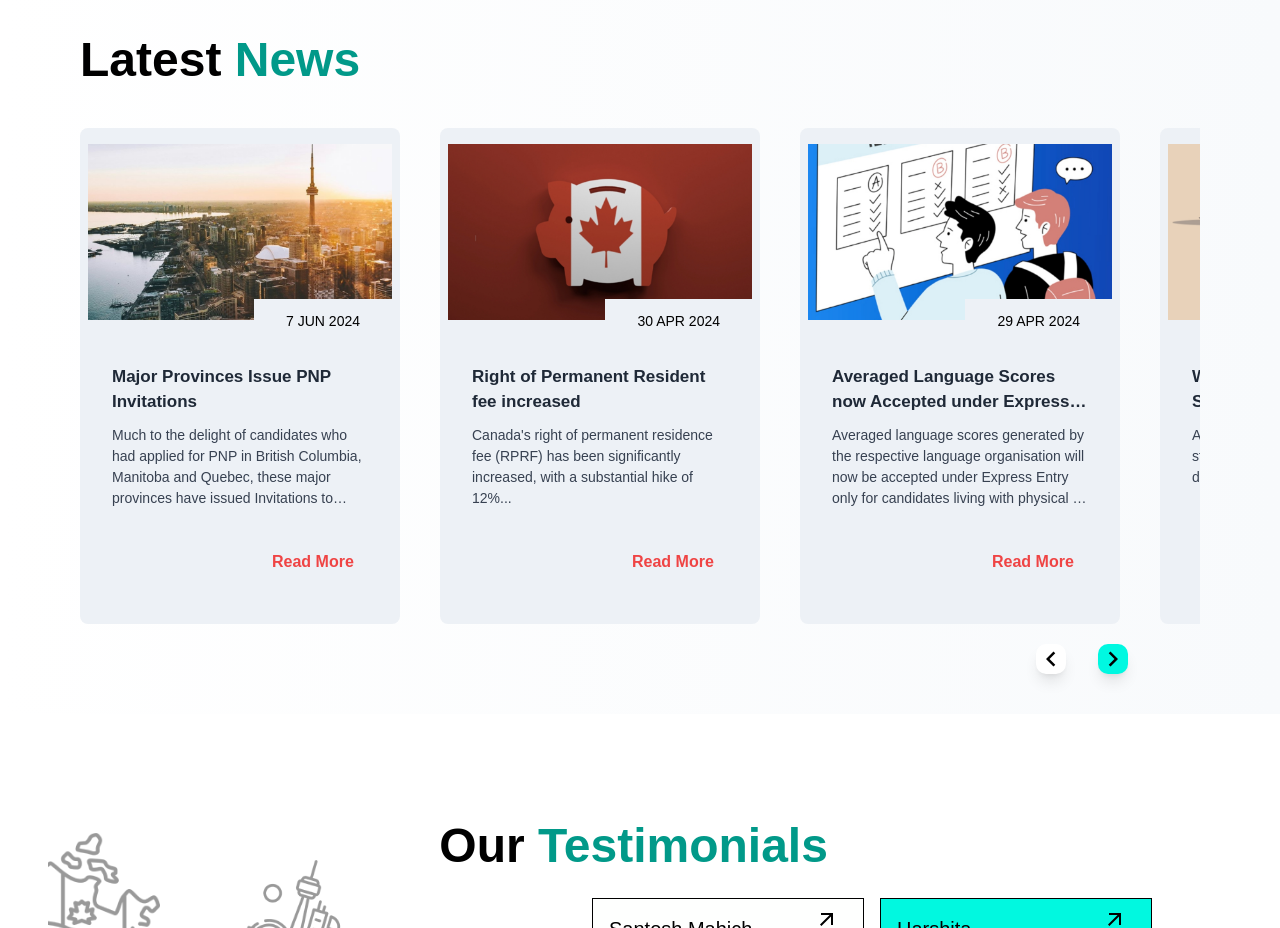
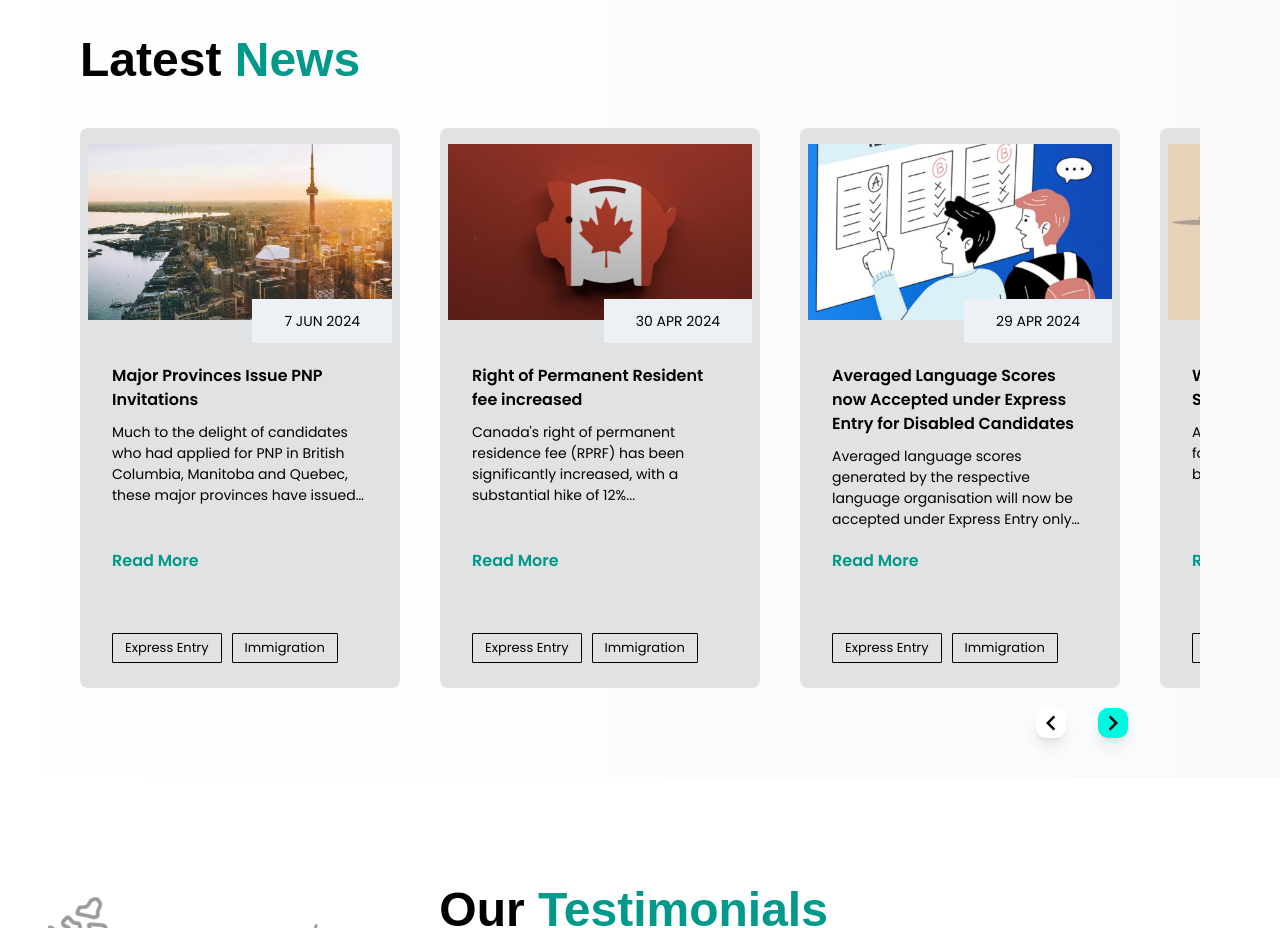
Before and after one commit to BizmanSS/Aquarian-Frontend, a React (Create React App) app: page / in a window 1280 px wide. Shown: the part 3780-4708 px from the top of the page. Built offline with nearby package versions, Linux system fonts and the light colour scheme.

Commit message:
Temporary commit

```diff
--- a/src/components/Homepage/NewsCard.jsx
+++ b/src/components/Homepage/NewsCard.jsx
@@ -1,29 +1,36 @@
 import React from "react";
+import './NewsCard.css'
+
 const NewsCard = ({ data }) => {
   return (
     <a href={data.path}>
-      <div className="relative min-w-[20rem] max-w-[23rem] hover:bg-[#E2E7EC] cursor-pointer h-[31rem] overflow-hidden bg-[#E1E7ED] md:bg-[#EDF1F6] rounded-lg py-4 px-2 transition ease-in delay-40 duration-200">
+      <div className="latest-news-card">
         <img
-          className="object-cover object-center w-full h-[11rem]"
+          className="latest-news-card-image"
           src={data.image}
           alt="cardImage"
         />
-        <div className="w-full flex items-center justify-end relative -top-[1.3rem]">
+        <div className="latest-news-card-date">
           <div className="w-auto max-w-[11rem] flex items-center px-6 py-3 bg-[#E1E7ED] md:bg-[#EDF1F6]">
             <h1 className="mx-2 text-sm font-normal text-black">{data.date}</h1>
           </div>
         </div>
 
-        <div className="px-6 pb-4">
+        <div className="px-6 pb-4 latest-news-card-content">
           {/* <p className='py-2 text-gray-500 text-sm'>PROVINCIAL NOMINEE PROGRAM</p> */}
-          <h1 className="text-[17px] font-semibold line-clamp-2 text-gray-800">
+          <h1 className="latest-news-card-content-heading">
             {data.title}
           </h1>
 
-          <p className="line-clamp-4 text-gray-700 text-[14px] mt-[10px]">{data.description}..</p>
-          <p className="absolute bottom-[50px] text-end cursor-pointer font-semibold text-red-500 ml-40">
+          <p className="latest-news-card-content-text  ">{data.description}..</p>
+          <p className="latest-news-card-content-readmore">
             Read More
           </p>
+        </div>
+
+        <div className="latest-news-card-buttons">
+          <button>Express Entry</button>
+          <button>Immigration</button>
         </div>
         {/* <div className="flex flex-col gap-4">
         <div className="border-[1px] border-gray-400 px-4 py-2 cursor-pointer font-normal text-sm max-w-[15rem] mx-6">
```
